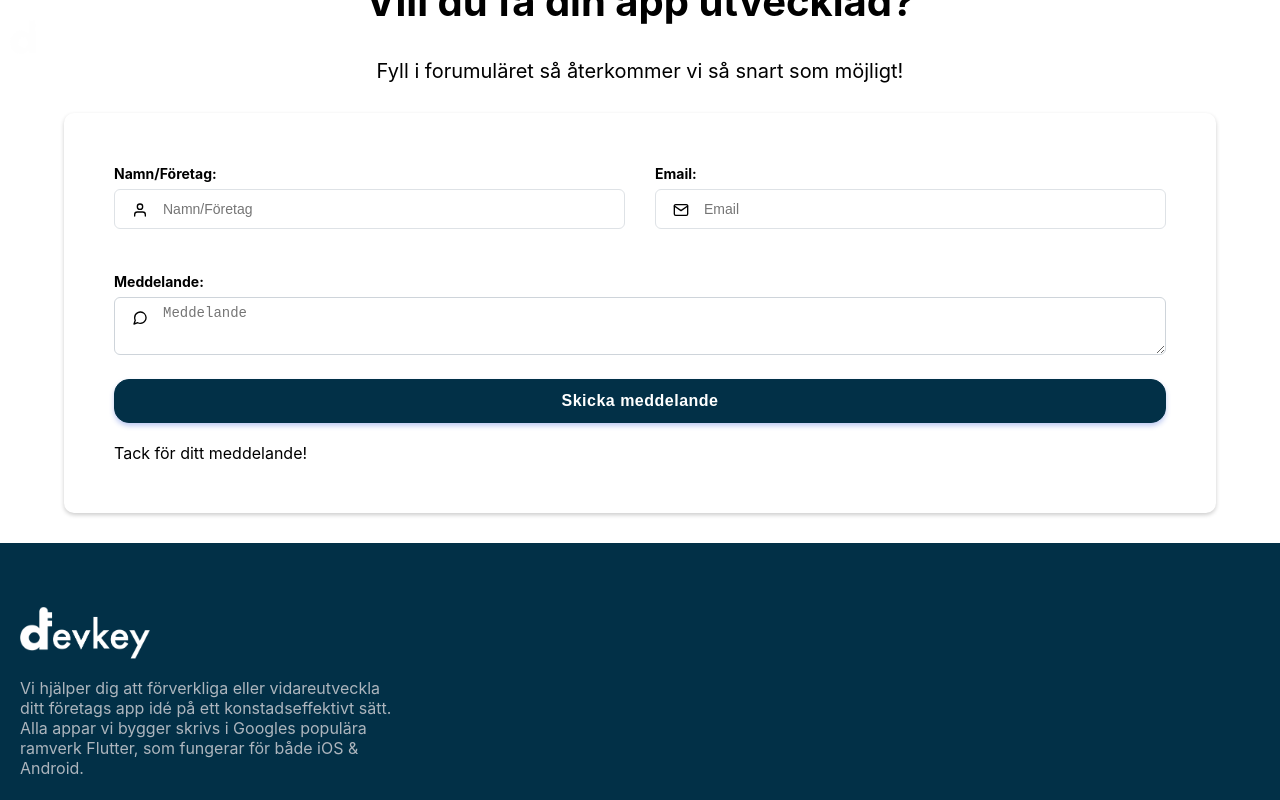
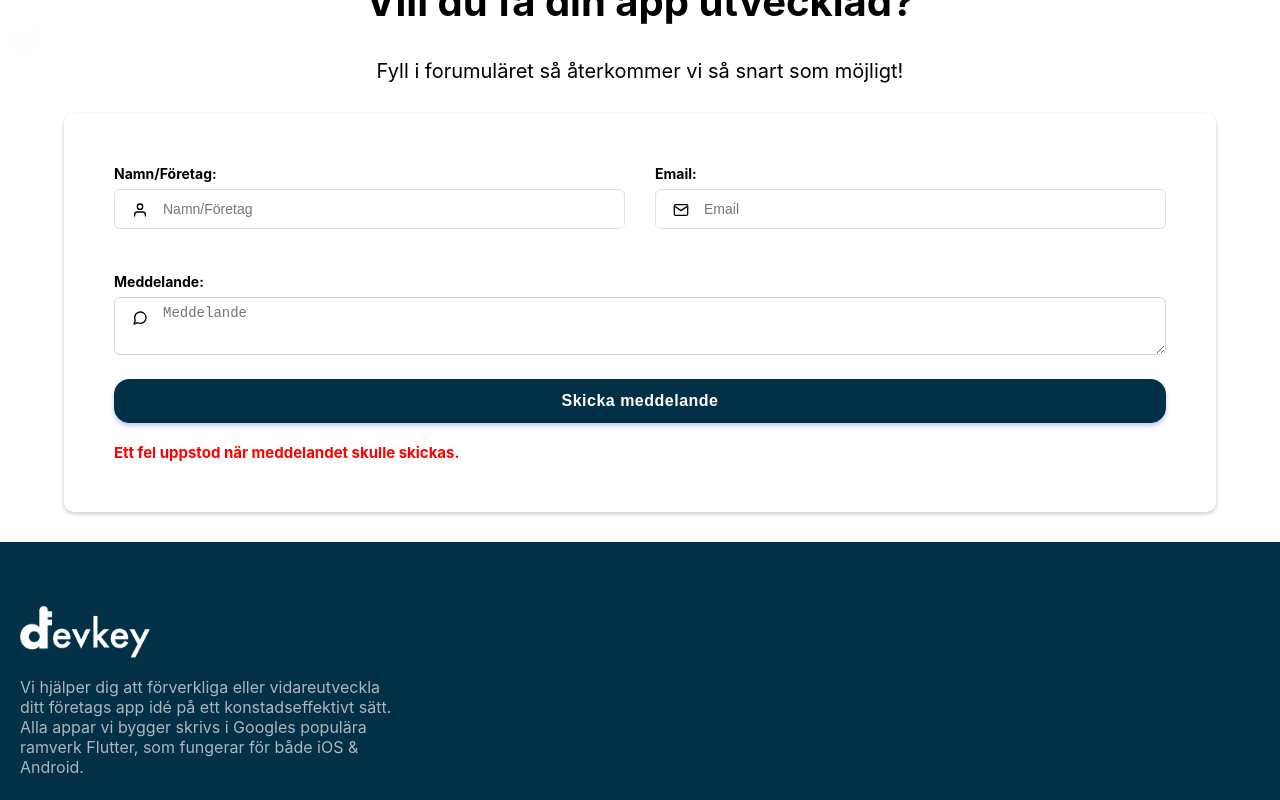
Before and after one commit to henriklagergren/devkey-website, a React (Create React App) app: page / in a window 1280 px wide. Both pictures are taken after a click on the button "Skicka meddelande". Shown: the part 2749-3549 px from the top of the page. Built offline with nearby package versions, Linux system fonts and the light colour scheme; no server answers.

Commit message:
fixed contact form bugs

```diff
--- a/package.json
+++ b/package.json
@@ -16,6 +16,7 @@
     "react-gtm-module": "^2.0.11",
     "react-scripts": "5.0.0",
     "react-scroll": "^1.8.4",
+    "react-spinners": "^0.11.0",
     "styled-components": "^5.3.3",
     "typescript": "^4.5.5",
     "web-vitals": "^2.1.4"
--- a/src/ContactUsElement.tsx
+++ b/src/ContactUsElement.tsx
@@ -1,8 +1,9 @@
-import { useState } from "react";
+import { useEffect, useState } from "react";
 import styled from "styled-components";
 import ContactFormNameIcon from "./assets/images/contact-icon-man.svg";
 import MailIcon from "./assets/images/mail-icon.svg";
 import TalkBubbleIcon from "./assets/images/talk-bubble.svg";
+import ClipLoader from "react-spinners/ClipLoader";
 import $ from "jquery";
 
 const Wrapper = styled.div`
@@ -99,25 +100,44 @@ const SubmitButton = styled.button`
     background-color: #2443ac;
     border-color: #2443ac;
   }
+
+  &:disabled {
+    background-color: #5e5e5e;
+    border-color: #5e5e5e;
+  }
 `;
 
-const ThanksForEmail = styled.div``;
+enum Email {
+  not_sent,
+  sending,
+  sent,
+  failed,
+}
+
+const EmailMessage = styled.div<{ emailStatus: Email }>`
+  font-size: ${(props) => (props.emailStatus === Email.sent ? "20px" : "15px")};
+  color: ${(props) => (props.emailStatus === Email.sent ? "green" : "red")};
+  font-weight: 700;
+`;
 
 function ContactUsElement() {
   const [name, setName] = useState("");
   const [email, setEmail] = useState("");
   const [message, setMessage] = useState("");
-  const [sentEmail, setSentEmail] = useState(false);
+  const [contactForm, setContactForm] = useState(Email.not_sent);
 
-  const sendContactForm = () => {
-    console.log(name);
-    console.log(email);
-    console.log(message);
+  useEffect(() => {
+    if (contactForm === Email.sent) {
+      setName("");
+      setEmail("");
+      setMessage("");
+    }
+  }, [contactForm]);
 
+  const sendContactForm = async () => {
     $.ajax({
       url: process.env.REACT_APP_FIREBASE_CONTACTFORM_URL,
       method: "POST",
-      timeout: 0,
       headers: {
         "Content-Type": "application/x-www-form-urlencoded",
       },
@@ -127,13 +147,12 @@ function ContactUsElement() {
         message: message,
       },
     })
-      .done((response) => {
-        setName("");
-        setEmail("");
-        setMessage("");
-        setSentEmail(true);
+      .done(() => {
+        setContactForm(Email.sent);
       })
-      .fail((response) => {});
+      .fail(() => {
+        setContactForm(Email.failed);
+      });
   };
 
   return (
@@ -148,6 +167,7 @@ function ContactUsElement() {
             <FormInput
               placeholder="Namn/Företag"
               id="name"
+              value={name}
               onInput={(e) => setName(e.currentTarget.value)}
             ></FormInput>
           </BoxForm>
@@ -159,6 +179,7 @@ function ContactUsElement() {
             <FormInput
               placeholder="Email"
               id="email"
+              value={email}
               onInput={(e) => setEmail(e.currentTarget.value)}
             ></FormInput>
           </BoxForm>
@@ -170,18 +191,38 @@ function ContactUsElement() {
             <BigFormInput
               placeholder="Meddelande"
               id="message"
+              value={message}
               onInput={(e) => setMessage(e.currentTarget.value)}
             ></BigFormInput>
           </BoxForm>
         </LargeBox>
-        {!sentEmail ? (
-          <ThanksForEmail>Tack för ditt meddelande!</ThanksForEmail>
-        ) : (
-          <></>
+        <SubmitButton
+          id="submit"
+          onClick={() => {
+            setContactForm(Email.sending);
+            sendContactForm();
+          }}
+          disabled={contactForm === Email.sending}
+        >
+          {contactForm === Email.sending ? (
+            <ClipLoader
+              color={"#fffff"}
+              loading={contactForm === Email.sending}
+            />
+          ) : (
+            "Skicka meddelande"
+          )}
+        </SubmitButton>
+        {contactForm === Email.sent && (
+          <EmailMessage emailStatus={contactForm}>
+            Tack för ditt meddelande!
+          </EmailMessage>
         )}
-        <SubmitButton id="submit" onClick={() => sendContactForm()}>
-          Skicka meddelande
-        </SubmitButton>
+        {contactForm === Email.failed && (
+          <EmailMessage emailStatus={contactForm}>
+            Ett fel uppstod när meddelandet skulle skickas.
+          </EmailMessage>
+        )}
       </ContactForm>
     </Wrapper>
   );
--- a/src/Header.tsx
+++ b/src/Header.tsx
@@ -16,6 +16,7 @@ const Wrapper = styled.div<{ activeHeader: boolean }>`
   position: fixed;
   top: 0;
   transition: all 0.2s;
+  z-index: 1;
 `;
 
 const Logo = styled.img<{ activeHeader: boolean }>`
```
Also changed, not shown: 1 other file (tests, documents, lock files or other folders).
